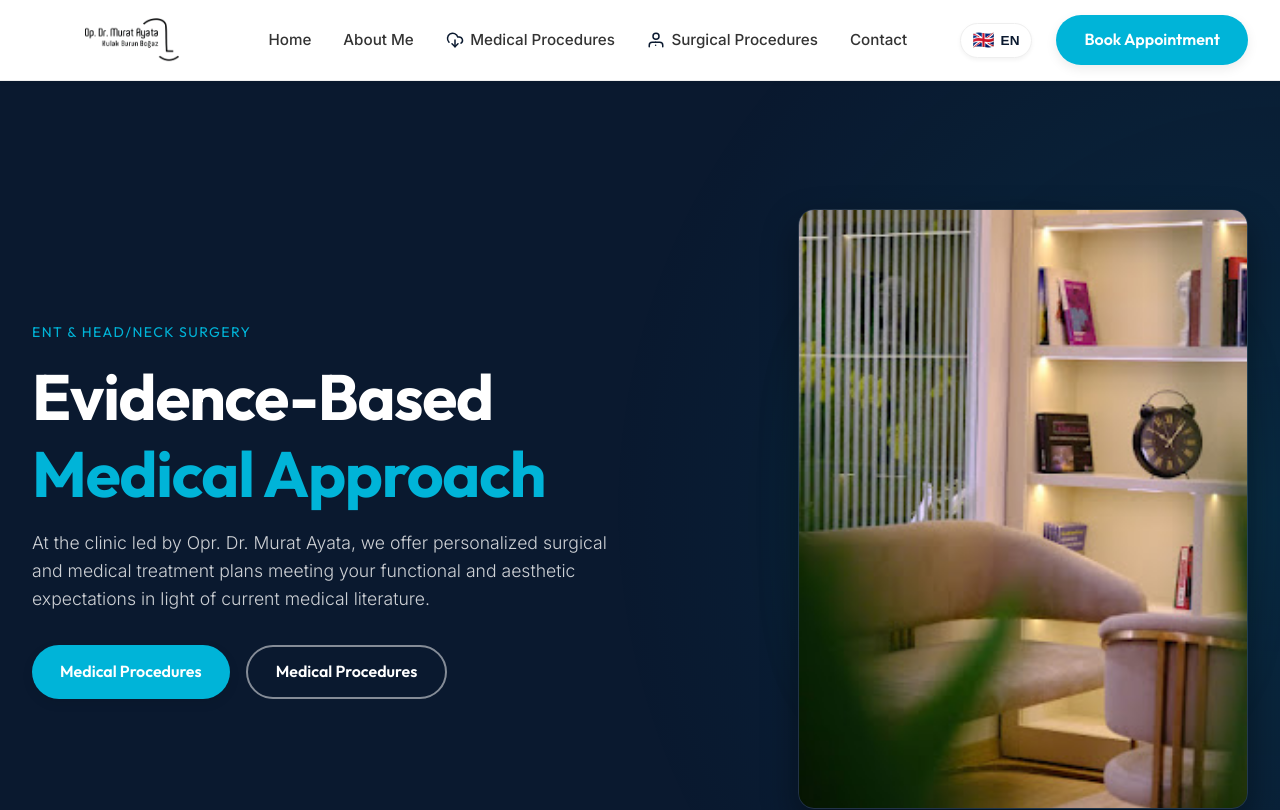
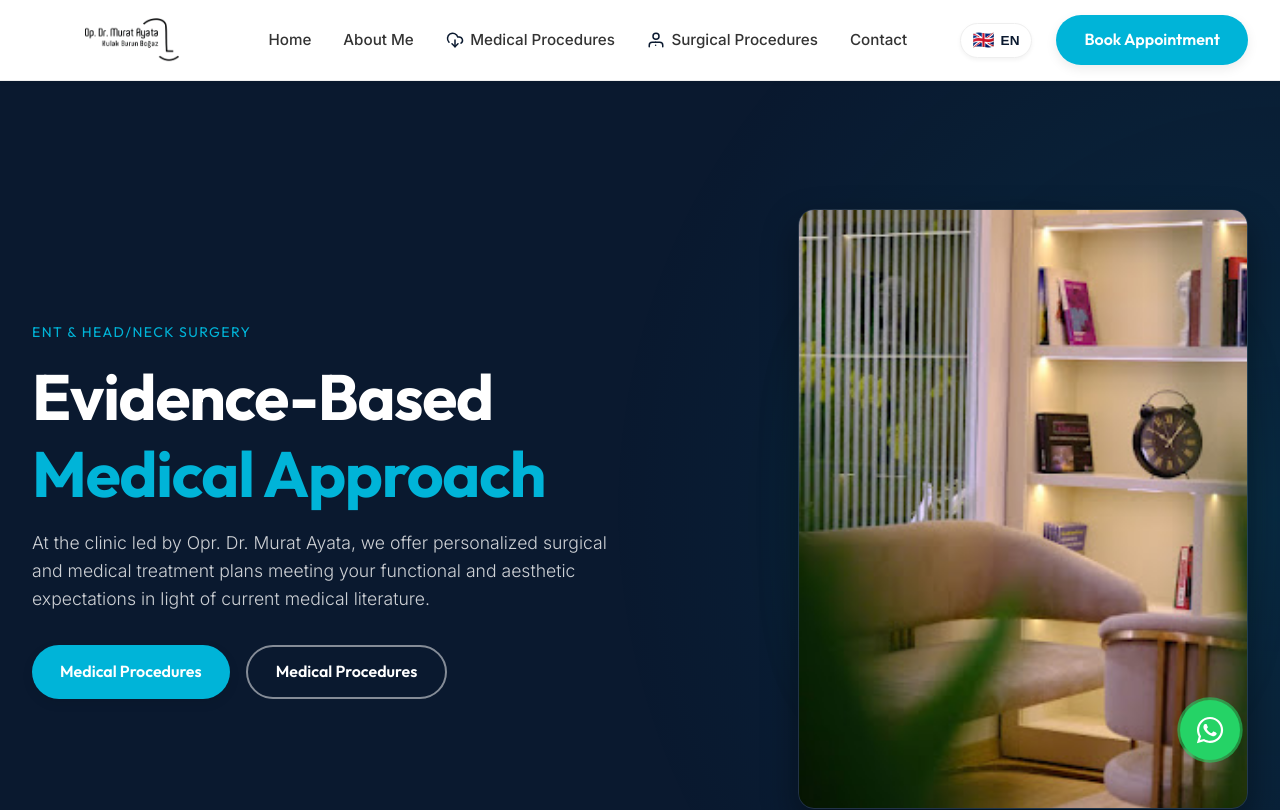
Before and after one commit to ayatamurat-max/website, a Next.js app: page /en in a window 1280 px wide. Shown: the top 810 px of the page. Built offline with nearby package versions, Linux system fonts and the light colour scheme.

Commit message:
WhatsApp butonu eklendi

```diff
--- a/src/app/[locale]/layout.tsx
+++ b/src/app/[locale]/layout.tsx
@@ -8,6 +8,7 @@
 
 import Header from '../components/Header';
 import Footer from '../components/Footer';
+import WhatsAppButton from '../components/WhatsAppButton';
 import { NextIntlClientProvider } from 'next-intl';
 import { getMessages } from 'next-intl/server';
 import { notFound } from 'next/navigation';
@@ -39,6 +40,7 @@
           <Header />
           <main>{children}</main>
           <Footer />
+          <WhatsAppButton />
         </NextIntlClientProvider>
       </body>
     </html>
--- /dev/null
+++ b/src/app/components/WhatsAppButton.module.css
@@ -0,0 +1,53 @@
+.whatsappFloat {
+  position: fixed;
+  width: 60px;
+  height: 60px;
+  bottom: 40px;
+  right: 40px;
+  background-color: #25d366;
+  color: #FFF;
+  border-radius: 50px;
+  text-align: center;
+  font-size: 30px;
+  box-shadow: 2px 2px 10px rgba(0, 0, 0, 0.2);
+  z-index: 1000;
+  display: flex;
+  align-items: center;
+  justify-content: center;
+  text-decoration: none;
+  transition: all 0.3s ease;
+  animation: pulse 2s infinite;
+}
+
+.whatsappFloat:hover {
+  background-color: #128c7e;
+  transform: scale(1.1);
+  box-shadow: 2px 5px 15px rgba(0, 0, 0, 0.3);
+}
+
+.iconWrapper {
+  display: flex;
+  align-items: center;
+  justify-content: center;
+}
+
+@keyframes pulse {
+  0% {
+    box-shadow: 0 0 0 0 rgba(37, 211, 102, 0.7);
+  }
+  70% {
+    box-shadow: 0 0 0 15px rgba(37, 211, 102, 0);
+  }
+  100% {
+    box-shadow: 0 0 0 0 rgba(37, 211, 102, 0);
+  }
+}
+
+@media (max-width: 768px) {
+  .whatsappFloat {
+    width: 50px;
+    height: 50px;
+    bottom: 20px;
+    right: 20px;
+  }
+}
--- /dev/null
+++ b/src/app/components/WhatsAppButton.tsx
@@ -0,0 +1,31 @@
+'use client';
+
+import Image from 'next/image';
+import styles from './WhatsAppButton.module.css';
+
+export default function WhatsAppButton() {
+  const phoneNumber = '905553332120';
+  const whatsappUrl = `https://wa.me/${phoneNumber}`;
+
+  return (
+    <a
+      href={whatsappUrl}
+      target="_blank"
+      rel="noopener noreferrer"
+      className={styles.whatsappFloat}
+      aria-label="WhatsApp ile İletişime Geçin"
+    >
+      <div className={styles.iconWrapper}>
+        <svg
+          viewBox="0 0 448 512"
+          width="30"
+          height="30"
+          fill="currentColor"
+          xmlns="http://www.w3.org/2000/svg"
+        >
+          <path d="M380.9 97.1C339 55.1 283.2 32 223.9 32c-122.4 0-222 99.6-222 222 0 39.1 10.2 77.3 29.6 111L0 480l117.7-30.9c32.4 17.7 68.9 27 106.1 27h.1c122.3 0 224.1-99.6 224.1-222 0-59.3-25.2-115-67.1-157zm-157 341.6c-33.2 0-65.7-8.9-94-25.7l-6.7-4-69.8 18.3L72 359.2l-4.4-7c-18.5-29.4-28.2-63.3-28.2-98.2 0-101.7 82.8-184.5 184.6-184.5 49.3 0 95.6 19.2 130.4 54.1 34.8 34.9 56.2 81.2 56.1 130.5 0 101.8-84.9 184.6-186.6 184.6zm101.2-138.2c-5.5-2.8-32.8-16.2-37.9-18-5.1-1.9-8.8-2.8-12.5 2.8-3.7 5.6-14.3 18-17.6 21.8-3.2 3.7-6.5 4.2-12 1.4-5.5-2.8-23.2-8.5-44.2-27.2-16.4-14.6-27.4-32.7-30.6-38.1-3.2-5.5-.3-8.5 2.5-11.2 2.5-2.5 5.5-6.5 8.3-9.7 2.8-3.3 3.7-5.5 5.5-9.3 1.9-3.7.9-6.9-.5-9.7-1.4-2.8-12.5-30.1-17.1-41.2-4.5-10.8-9.1-9.3-12.5-9.5-3.2-.2-6.9-.2-10.6-.2-3.7 0-9.7 1.4-14.8 6.9-5.1 5.6-19.4 19-19.4 46.3 0 27.3 19.9 53.7 22.6 57.4 2.8 3.7 39.1 59.7 94.8 83.8 13.2 5.8 23.5 9.2 31.5 11.8 13.3 4.2 25.4 3.6 35 2.2 10.7-1.6 32.8-13.4 37.4-26.4 4.6-13 4.6-24.1 3.2-26.4-1.3-2.5-5-3.9-10.5-6.6z"/>
+        </svg>
+      </div>
+    </a>
+  );
+}
```
Also changed, not shown: public/images/whatsapp-icon.svg (added).
